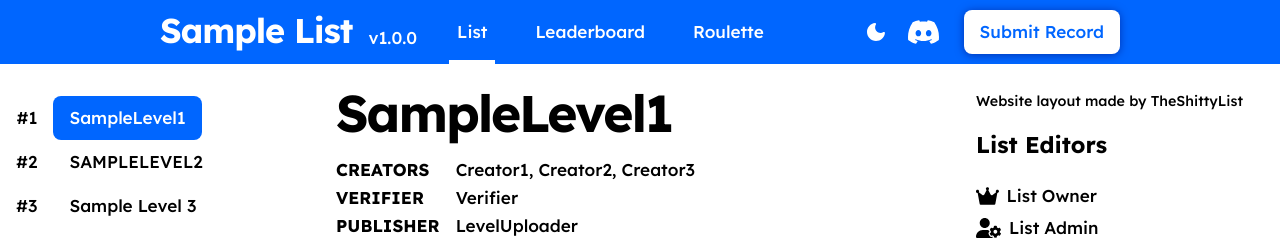
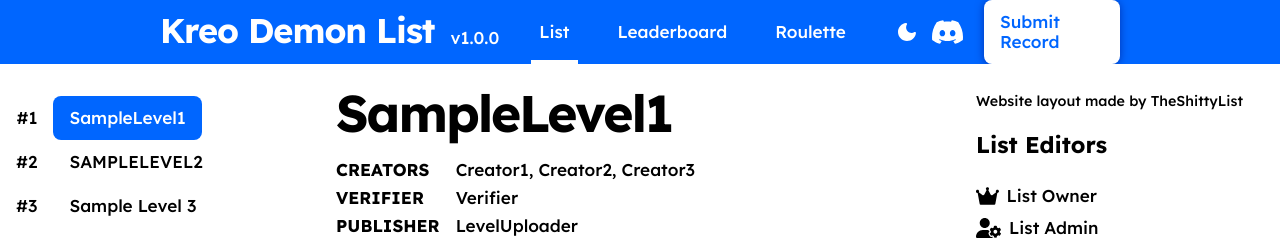
Before and after one commit to RealGp0/KreoList, a plain HTML site: page index.html in a window 1280 px wide. Shown: the top 242 px of the page. Drawn offline with nearby package versions, Linux system fonts and the light colour scheme.

Commit message:
Update index.html

```diff
--- a/index.html
+++ b/index.html
@@ -37,7 +37,7 @@
     <body id="app">
         <header :class="{ dark: store.dark }">
             <div class="logo">
-                <h2>Sample List</h2>
+                <h2>Kreo Demon List</h2>
                 <p>v1.0.0</p>
             </div>
             <nav class="nav">
```
